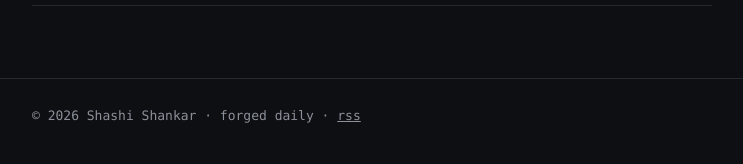
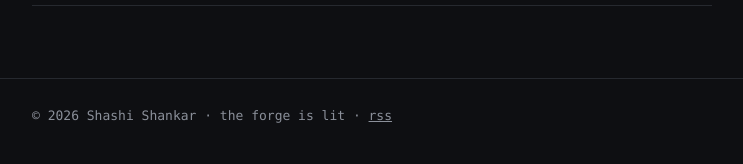
Before and after one commit to shashforge/shashforge.github.io, a Jekyll site: the page built from index.html, in a window 1280 px wide. Shown: the part 947-1111 px from the top of the page, without its empty margins (268-1011 px from the left). Built offline with Jekyll 4.4.1, drawn with Linux system fonts in a browser that asks for light colours.

Commit message:
Update footer text to 'the forge is lit'

```diff
--- a/_layouts/default.html
+++ b/_layouts/default.html
@@ -25,7 +25,7 @@
   </main>
   <footer class="site">
     <div class="wrap">
-      © {{ site.time | date: "%Y" }} {{ site.author.name }} · forged daily · <a href="/feed.xml">rss</a>
+      © {{ site.time | date: "%Y" }} {{ site.author.name }} · the forge is lit · <a href="/feed.xml">rss</a>
     </div>
   </footer>
 </body>
```
